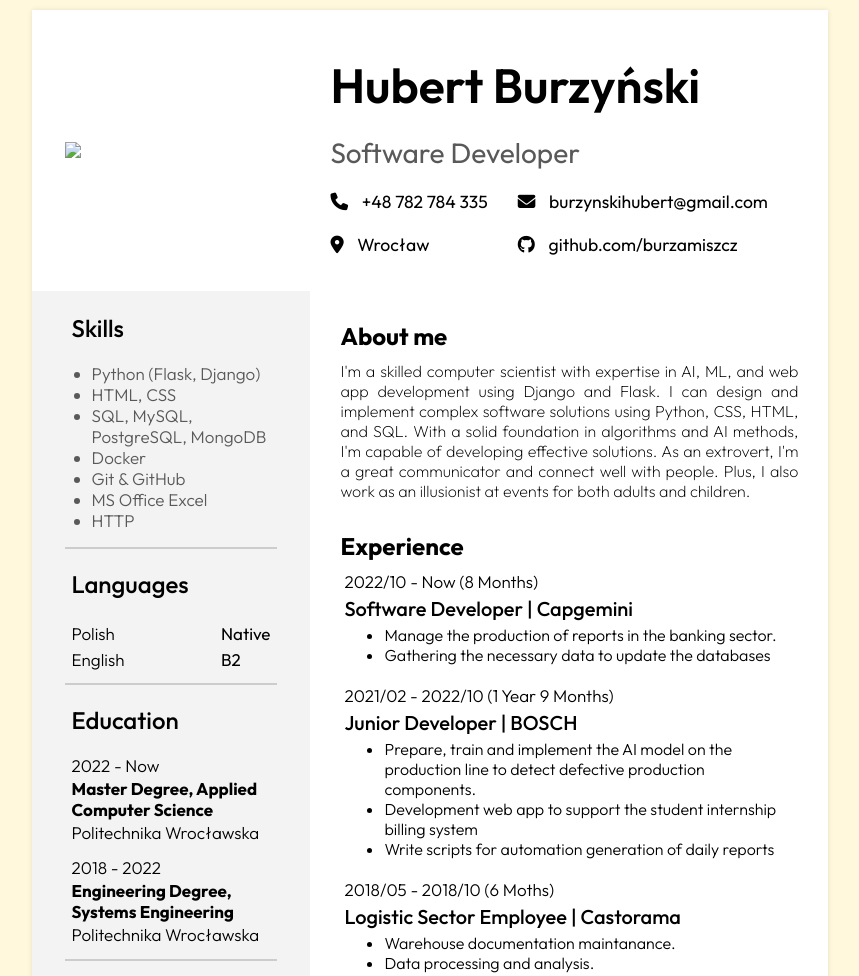
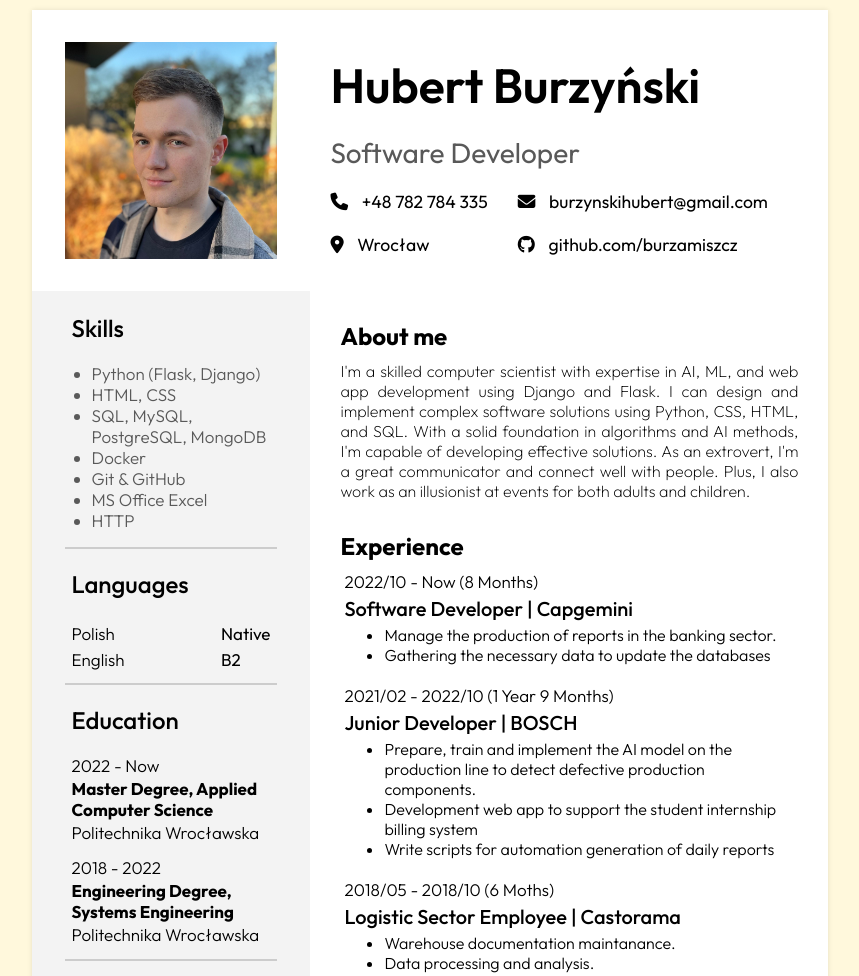
Before and after one commit to burzamiszcz/cv-html-version, a plain HTML site: page index.html in a window 1280 px wide. Shown: the top 976 px of the page, without its empty margins (210-1069 px from the left). Drawn offline with Linux system fonts and the light colour scheme; the site is published under a folder, as on GitHub Pages, so addresses that start at the root find nothing.

Commit message:
profile src change

```diff
--- a/index.html
+++ b/index.html
@@ -15,7 +15,7 @@
     <div class="page">
         <header>
             <div class="profile">
-                <img src="/profile.jpg"/>
+                <img src="profile.jpg"/>
             </div>
             <div class="information">
                 <div class="personal">
```
